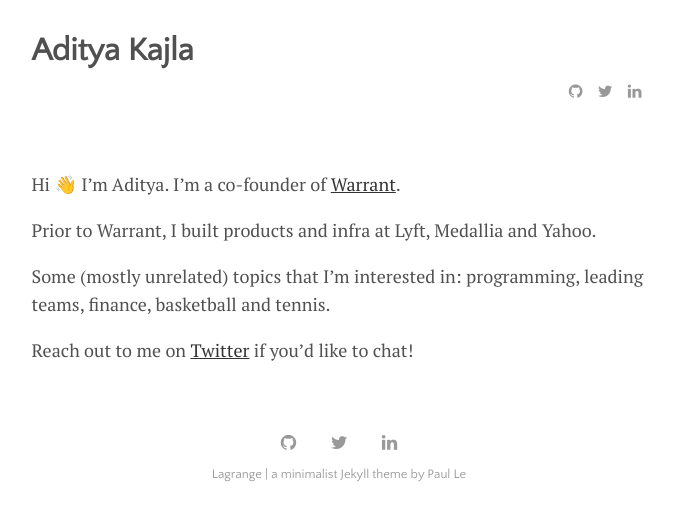
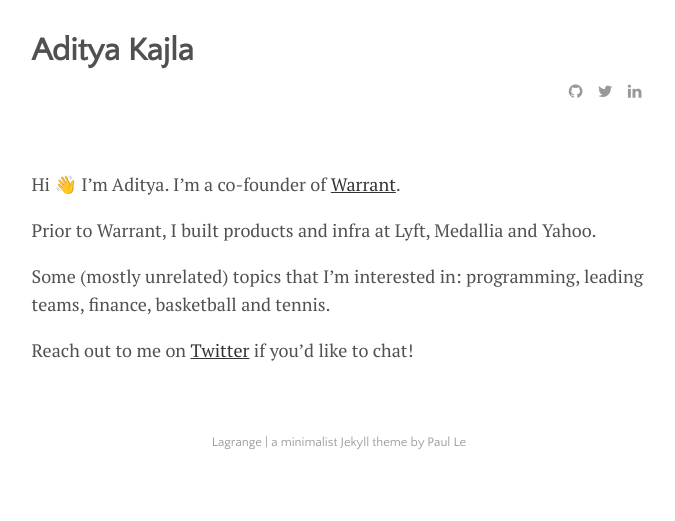
Before and after one commit to akajla09/akajla09.github.io, a Jekyll site: the page built from index.html, in a window 1280 px wide. Shown: the top 521 px of the page, without its empty margins (301-976 px from the left). Built offline with Jekyll 4.4.1, drawn with Linux system fonts in a browser that asks for light colours; the list of posts is cut into pages by our own code.

Commit message:
Remove footer social links

```diff
--- a/_includes/footer.html
+++ b/_includes/footer.html
@@ -1,4 +1,4 @@
 <footer class="footer">
-  {% include social-icons.html %}
+  <!-- {% include social-icons.html %} -->
   <div class="post-date"><a href="https://lenpaul.github.io/Lagrange/">Lagrange | a minimalist Jekyll theme by Paul Le</a></div>
 </footer>
```
